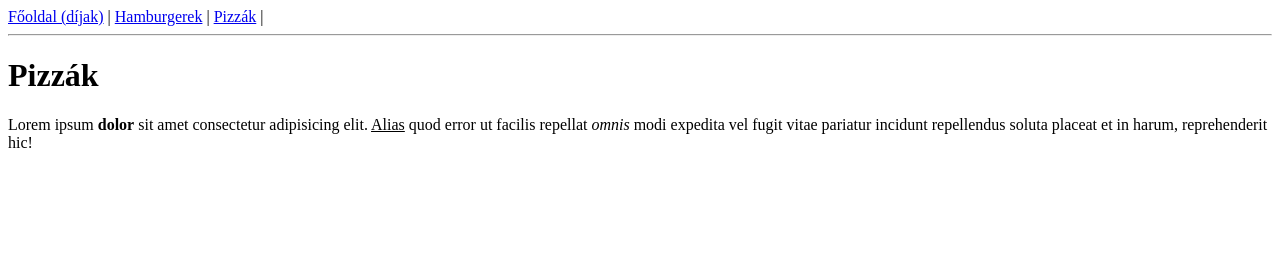
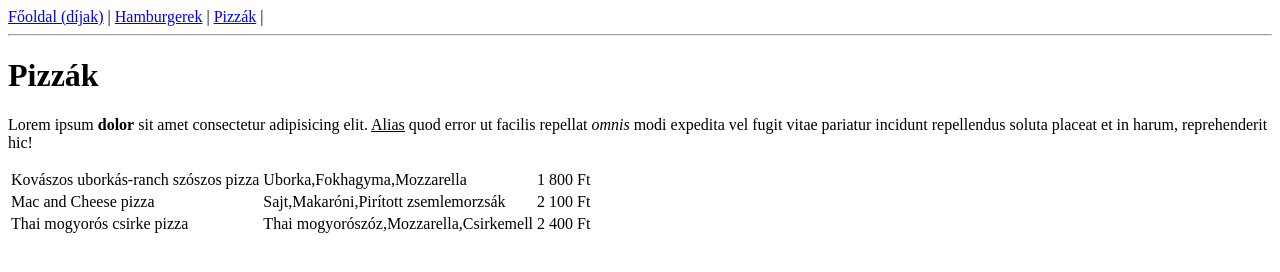
Before and after one commit to SzerencsesLucky/etterem, a plain HTML site: page pizzak.html in a window 1280 px wide. Drawn offline with Linux system fonts and the light colour scheme.

Commit message:
Táblázat

```diff
--- a/pizzak.html
+++ b/pizzak.html
@@ -16,5 +16,21 @@
 <p><h1>Pizzák</h1></p>
 <p>Lorem ipsum <b>dolor</b> sit amet consectetur adipisicing elit. <u>Alias</u> quod error ut facilis repellat <i>omnis</i> modi expedita vel fugit vitae pariatur incidunt repellendus soluta placeat et in harum, reprehenderit hic!</p>
 </body>
-
+<table>
+	<tr>
+		<td>Kovászos uborkás-ranch szószos pizza</td>
+		<td>Uborka,Fokhagyma,Mozzarella</td>
+		<td>1 800 Ft</td>
+	</tr>
+	<tr>
+		<td>Mac and Cheese pizza</td>
+		<td>Sajt,Makaróni,Pirított zsemlemorzsák</td>
+		<td>2 100 Ft</td>
+	</tr>
+	<tr>
+		<td>Thai mogyorós csirke pizza</td>
+		<td>Thai mogyorószóz,Mozzarella,Csirkemell</td>
+		<td>2 400 Ft</td>
+	</tr>
+</table>
 </html>
```
